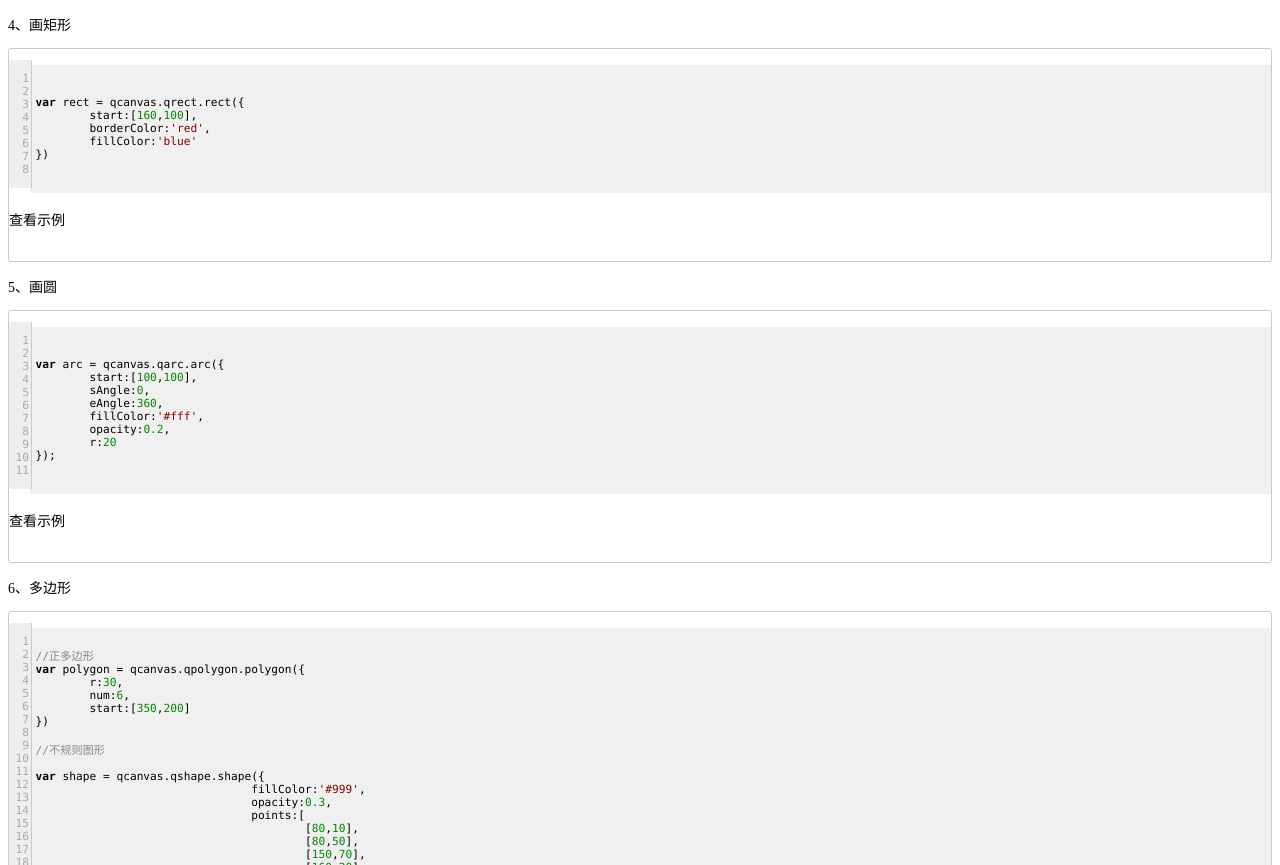
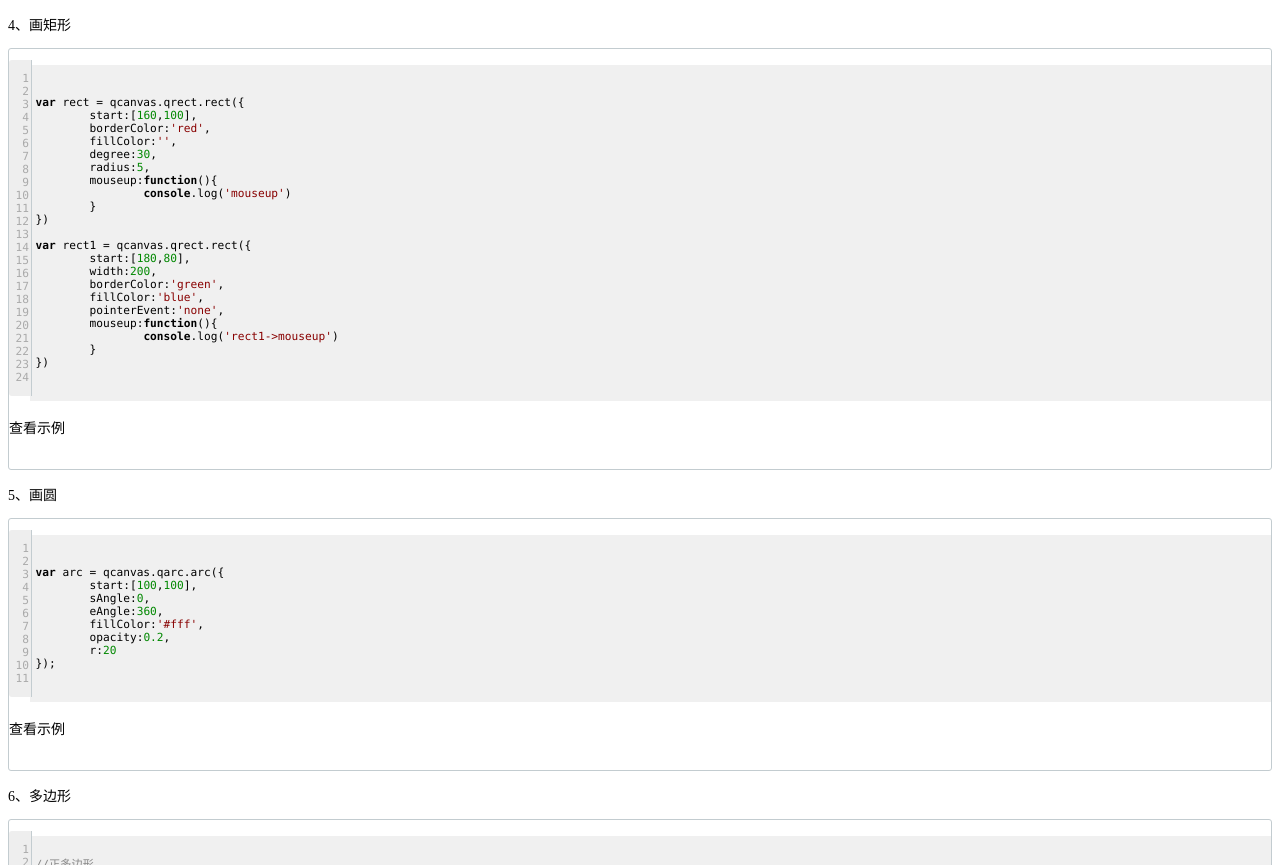
Before and after one commit to zhicheng99/qcanvas, a plain HTML site: page index.html in a window 1280 px wide. Shown: the part 1165-2030 px from the top of the page. Drawn offline with Linux system fonts and the light colour scheme.

Commit message:
示例更新

```diff
--- a/index.html
+++ b/index.html
@@ -155,7 +155,23 @@ var textfps = qcanvas.qtext.text({
 var rect = qcanvas.qrect.rect({
 	start:[160,100],
 	borderColor:'red',
-	fillColor:'blue'
+	fillColor:'',
+	degree:30,
+	radius:5,
+	mouseup:function(){
+		console.log('mouseup')
+	}
+})
+
+var rect1 = qcanvas.qrect.rect({
+	start:[180,80],
+	width:200,
+	borderColor:'green',
+	fillColor:'blue',
+	pointerEvent:'none',
+	mouseup:function(){
+		console.log('rect1->mouseup')
+	}
 })
 
 		</code>
```
